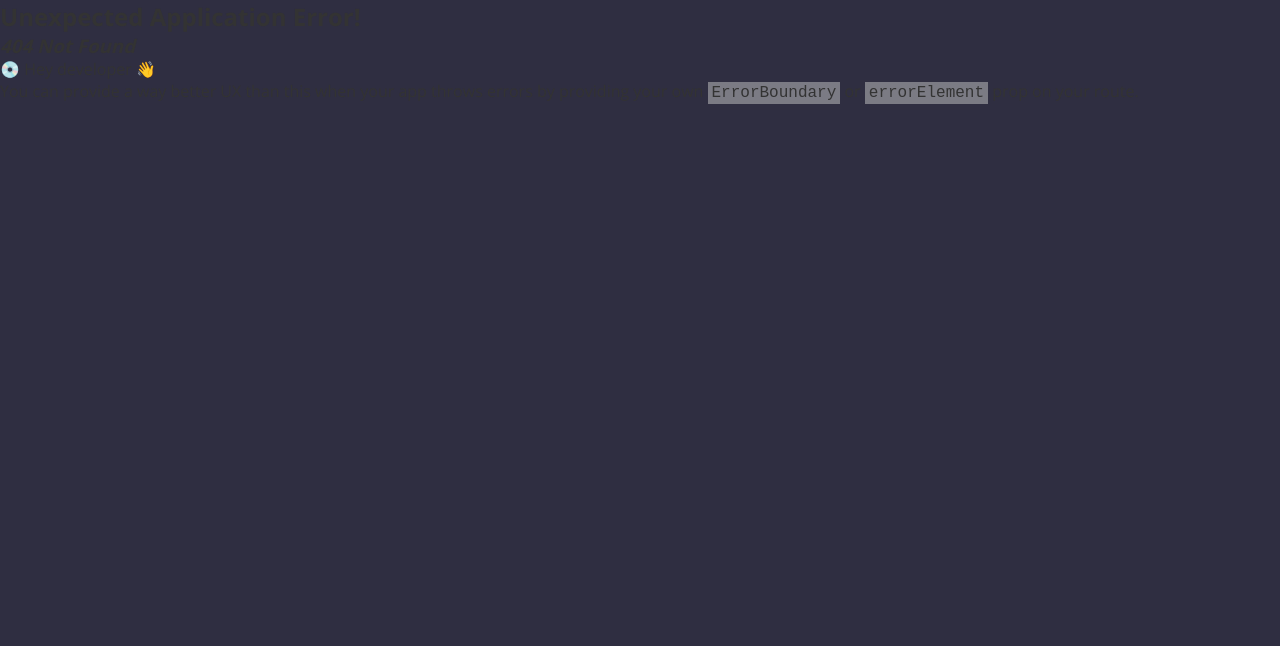
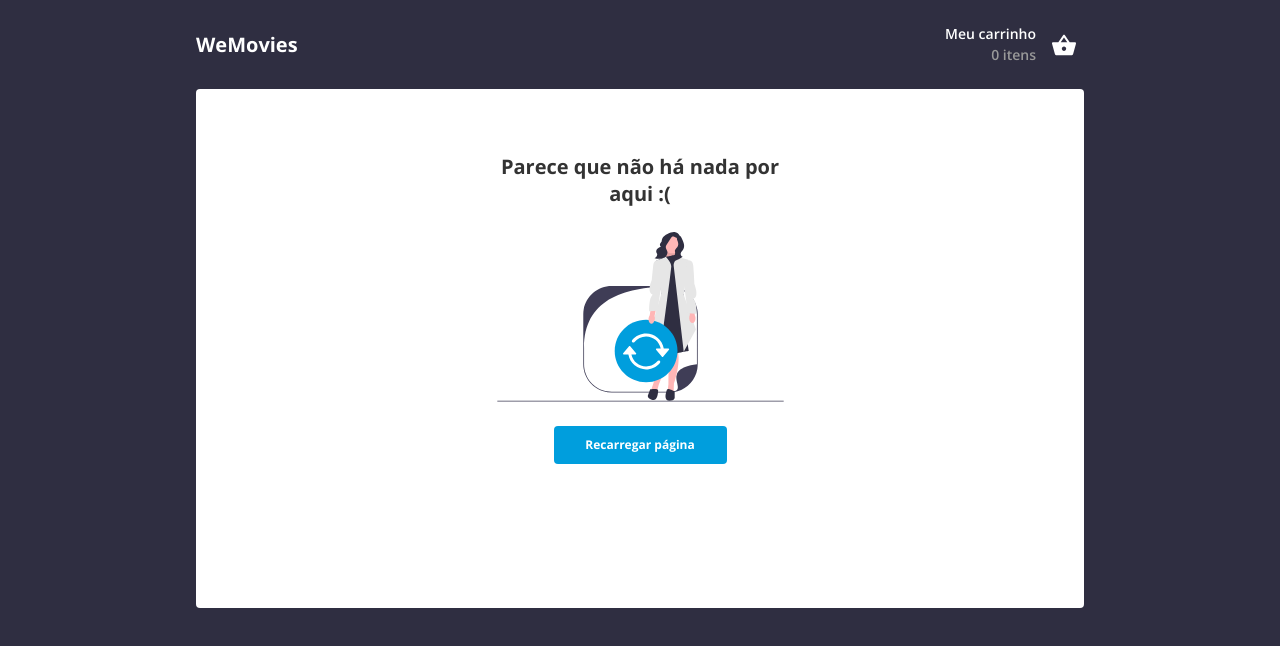
Before and after one commit to felipecfb/wefit-test, a React (Vite) app: page /cart in a window 1280 px wide. Before the commit this address had no page. Shown: the top 646 px of the page. Built offline with nearby package versions, Linux system fonts and the light colour scheme.

Commit message:
feat: create cart page and empty cart container

```diff
--- /dev/null
+++ b/src/pages/Cart/components/EmptyCart/index.tsx
@@ -0,0 +1,14 @@
+import { Button, EmptyCartContainer, Image, ImageMobile, Title } from './styles'
+
+export function EmptyCart() {
+  return (
+    <EmptyCartContainer>
+      <Title>Parece que não há nada por aqui :(</Title>
+
+      <Image src="empty-cart.svg" alt="" />
+      <ImageMobile src="empty-cart-mobile.svg" alt="" />
+
+      <Button href="/">Recarregar página</Button>
+    </EmptyCartContainer>
+  )
+}
--- /dev/null
+++ b/src/pages/Cart/components/EmptyCart/styles.ts
@@ -0,0 +1,63 @@
+import styled from 'styled-components'
+
+export const EmptyCartContainer = styled.div`
+  padding: 64px 300.5px 143.64px;
+
+  display: flex;
+  flex-direction: column;
+  align-items: center;
+  justify-content: center;
+  gap: 24px;
+
+  background-color: ${({ theme }) => theme.colors.white};
+
+  border-radius: 4px;
+
+  @media screen and (max-width: 768px) {
+    padding: 64px;
+  }
+`
+
+export const Title = styled.h2`
+  font-size: 20px;
+  font-weight: 700;
+  line-height: 27.24px;
+  text-align: center;
+`
+
+export const Image = styled.img`
+  width: 100%;
+  max-width: 447px;
+
+  @media screen and (max-width: 768px) {
+    display: none;
+  }
+`
+
+export const ImageMobile = styled.img`
+  display: none;
+
+  @media screen and (max-width: 768px) {
+    display: block;
+    width: 100%;
+    max-width: 178.63px;
+  }
+`
+
+export const Button = styled.a`
+  background-color: ${({ theme }) => theme.colors.button};
+
+  padding: 11px 0;
+  width: 173px;
+  border-radius: 4px;
+  border: none;
+
+  font-size: 12px;
+  font-weight: 700;
+  line-height: 16.34px;
+  color: ${({ theme }) => theme.colors.white};
+
+  display: flex;
+  align-items: center;
+  justify-content: center;
+`
--- /dev/null
+++ b/src/pages/Cart/index.tsx
@@ -0,0 +1,10 @@
+import { EmptyCart } from './components/EmptyCart'
+import { Container } from './styles'
+
+export function Cart() {
+  return (
+    <Container>
+      <EmptyCart />
+    </Container>
+  )
+}
--- /dev/null
+++ b/src/pages/Cart/styles.ts
@@ -0,0 +1,11 @@
+import styled from 'styled-components'
+
+export const Container = styled.div`
+  margin: 0 180px;
+  padding: 0 16px;
+
+  @media screen and (max-width: 768px) {
+    margin: 0;
+    padding: 0 24px;
+  }
+`
--- a/src/routes.tsx
+++ b/src/routes.tsx
@@ -1,5 +1,6 @@
 import { createBrowserRouter } from 'react-router-dom'
 
+import { Cart } from './pages/Cart'
 import { Home } from './pages/Home'
 import { Layout } from './pages/layout'
 
@@ -12,6 +13,10 @@ export const router = createBrowserRouter([
         path: '/',
         element: <Home />,
       },
+      {
+        path: '/cart',
+        element: <Cart />,
+      },
     ],
   },
 ])
```
Also changed, not shown: public/empty-cart-mobile.svg (added), public/empty-cart.svg (added).
